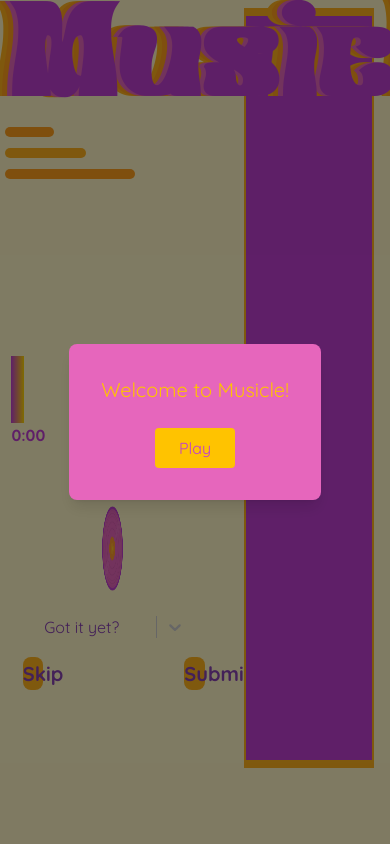
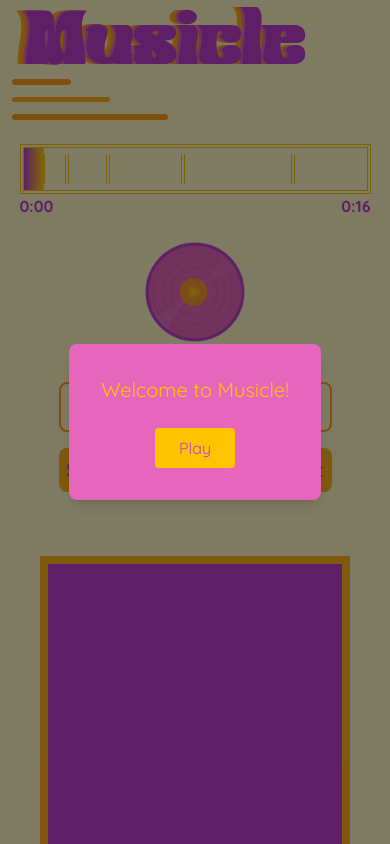
Before and after one commit to AshtonPulliam18/Musicle, a React (Vite) app: page / in a window 390 px wide. Built offline with nearby package versions, Linux system fonts and the light colour scheme; a web font is replaced by a local one.

Commit message:
After a long and painful process, the UI is finally mobile friendly and the record spins WOOOOO LETS GOOOO

```diff
--- a/package.json
+++ b/package.json
@@ -16,8 +16,10 @@
     "react": "^18.2.0",
     "react-bootstrap": "^2.10.2",
     "react-dom": "^18.2.0",
+    "react-responsive": "^10.0.0",
     "react-select": "^5.8.0",
     "react-spotify-web-playback-sdk": "^3.0.2",
+    "react-spring": "^9.7.3",
     "tailwindcss": "^3.4.3"
   },
   "devDependencies": {
--- a/src/App.jsx
+++ b/src/App.jsx
@@ -1,21 +1,24 @@
-import React, { useEffect, useState, useRef } from "react";
+import React, {useEffect, useState, useRef} from "react";
 import Musicboard from './components/Musicboard';
 import GuessEntry from './components/GuessEntry.jsx';
 import Musicbar from './components/Musicbar.jsx';
 import Logo from './components/Logo.jsx';
 import Authenticator from './components/Authenticator.jsx';
 import record from "./assets/record.png";
+import {useMediaQuery} from "react-responsive";
+import { useSpring, animated } from 'react-spring';
+
 
 const track = {
     id: "",
     name: "",
     album: {
         images: [
-            { url: "" }
+            {url: ""}
         ]
     },
     artists: [
-        { name: "" }
+        {name: ""}
     ]
 }
 
@@ -33,6 +36,18 @@ const App = () => {
     const [selectedTrack, setSelectedTrack] = useState(track);
     const [deviceId, setDeviceId] = useState("");
 
+    const playButtonRotation = useSpring({
+        from: {rotate: 0},
+        to: {rotate: playing ? 360 : 0},
+        loop: true,
+        config: {
+            duration: playing ? 3000 : 0,
+            easing: t => t,
+        }
+    })
+
+    const isBigScreen = useMediaQuery({query: '(min-width: 1000px)'});
+
     const progressRef = useRef(progress);
     progressRef.current = progress;
 
@@ -41,7 +56,7 @@ const App = () => {
     const client_secret = "22e12b8aebcd4479906de80c65c6e14b";
     const auth_endpoint = "https://accounts.spotify.com/authorize";
     const redirect = "http://localhost:5173/callback";
-    const scopes ="streaming user-read-email user-read-private user-read-playback-state user-modify-playback-state"
+    const scopes = "streaming user-read-email user-read-private user-read-playback-state user-modify-playback-state"
 
 
     const handleAuthenticated = () => {
@@ -62,8 +77,6 @@ const App = () => {
     }, []);
 
 
-
-
     useEffect(() => {
         if (token) {
 
@@ -77,38 +90,38 @@ const App = () => {
             window.onSpotifyWebPlaybackSDKReady = async () => {
                 const player = new window.Spotify.Player({
                     name: 'Web Playback SDK',
-                    getOAuthToken: cb => { cb(token); },
+                    getOAuthToken: cb => {
+                        cb(token);
+                    },
                     volume: 0.5
                 });
 
                 setPlayer(player);
 
-                player.addListener('ready', ({ device_id }) => {
+                player.addListener('ready', ({device_id}) => {
                     setDeviceId(device_id);
                     console.log('Ready with Device ID', device_id);
                 });
 
-                player.addListener('not_ready', ({ device_id }) => {
+                player.addListener('not_ready', ({device_id}) => {
                     console.log('Device ID has gone offline', device_id);
                 });
 
-                // player.addListener('player_state_changed', (state) => {
-                //     if (!state) {
-                //         return;
-                //     }
-                //     setTrack(state.track_window.current_track);
-                //     setPaused(state.paused);
-                //     player.getCurrentState().then(state => {
-                //         setActive(!!state);
-                //     });
-                // });
-
+                player.addListener('player_state_changed', (state) => {
+                    if (!state) {
+                        return;
+                    }
+                    setTrack(state.track_window.current_track);
+                    setPaused(state.paused);
+                    player.getCurrentState().then(state => {
+                        setActive(!!state);
+                    });
+                });
 
                 await player.connect();
             };
         }
     }, [token]);
-
 
     let numSkips = 5;
 
@@ -183,9 +196,7 @@ const App = () => {
     };
 
 
-
     const getPlaybackState = async () => {
-
         const response = await fetch('https://api.spotify.com/v1/me/player', {
             headers: {
                 Authorization: 'Bearer ' + token
@@ -195,37 +206,6 @@ const App = () => {
         // Return false indicating playback wasn't active on device
         if (response.status === 204) return false;
         return true;
-    };
-
-
-
-    const getRandomSongFromPlaylist = async (playlistId) => {
-        const response = await fetch(`https://api.spotify.com/v1/playlists/${playlistId}`, {
-            headers: {
-                Authorization: 'Bearer ' + token
-            }
-        });
-
-        const data = await response.json();
-
-        const randomIndex = Math.floor(Math.random() * (data["tracks"]["items"].length - 1));
-        const id = data["tracks"]["items"][randomIndex]["track"]["id"];
-        const name = data["tracks"]["items"][randomIndex]["track"]["name"];
-        const album = data["tracks"]["items"][randomIndex]["track"]["album"]["name"];
-
-        let artists = "";
-        for (let artist of data["tracks"]["items"][randomIndex]["track"]["artists"]) {
-            artists += artist["name"] + " ";
-        }
-
-        const selected =  {
-            id: id,
-            name: name,
-            album: album,
-            artists: artists,
-        };
-        console.log("Track retrieved: " + JSON.stringify(selected));
-        return selected;
     };
 
 
@@ -283,6 +263,35 @@ const App = () => {
         }
     };
 
+    const getRandomSongFromPlaylist = async (playlistId) => {
+        const response = await fetch(`https://api.spotify.com/v1/playlists/${playlistId}`, {
+            headers: {
+                Authorization: 'Bearer ' + token
+            }
+        });
+
+        const data = await response.json();
+
+        const randomIndex = Math.floor(Math.random() * (data["tracks"]["items"].length - 1));
+        const id = data["tracks"]["items"][randomIndex]["track"]["id"];
+        const name = data["tracks"]["items"][randomIndex]["track"]["name"];
+        const album = data["tracks"]["items"][randomIndex]["track"]["album"]["name"];
+
+        let artists = "";
+        for (let artist of data["tracks"]["items"][randomIndex]["track"]["artists"]) {
+            artists += artist["name"] + " ";
+        }
+
+        const selected =  {
+            id: id,
+            name: name,
+            album: album,
+            artists: artists,
+        };
+        console.log("Track retrieved: " + JSON.stringify(selected));
+        return selected;
+    };
+
 
     const handlePlay = async () => {
         if (!await getPlaybackState()) {
@@ -305,7 +314,6 @@ const App = () => {
             });
         }
     };
-
 
 
         useEffect(() => {
@@ -361,39 +369,66 @@ const App = () => {
             }
         };
 
+        const logo = () => (
+            <div className="w-[50%] h-[120px] md:h-[250px] flex flex-col gap-3">
+                <Logo/>
+                <div className="bg-darkOrange w-[30%] h-[10px] ml-[12px] rounded-md"/>
+                <div className="bg-lightOrange w-[50%] h-[10px] ml-[12px] rounded-md"/>
+                <div className="bg-darkOrange w-[80%] h-[10px] ml-[12px] rounded-md"/>
+            </div>
+        );
+
+        const playButton = () => (
+            <animated.div
+                style={{
+                    ...playButtonRotation,
+                }}
+                className="w-[100%] h-[100px] flex justify-center">
+                <img onClick={handlePlay} src={record} className="w-[100px] cursor-pointer"/>
+            </animated.div>
+        );
+
+        const musicBoard = () => (
+            <div className={"w-[100%] flex justify-center"}>
+                <Musicboard guesses={guesses}/>
+            </div>
+        );
+
+        const layout = () => {
+            if (isBigScreen) {
+                return (<div className={"flex flex-row w-screen h-screen"}>
+                    <div className={"grow"}>
+                        {logo()}
+                        <Musicbar progress={progress}/>
+                        {playButton()}
+                        <GuessEntry onAddGuess={handleAddGuess} onSkip={handleSkip} token={token}/>
+                    </div>
+                    <div className={"grow"}>
+                        {musicBoard()}
+                    </div>
+                </div>);
+            } else {
                 return (
-        <div className="h-screen w-screen bg-paleYellow grid grid-cols-12 grid-rows-10 overflow-hidden">
+                    <>
+                        {logo()}
+                        <Musicbar progress={progress}/>
+                        {playButton()}
+                        <GuessEntry onAddGuess={handleAddGuess} onSkip={handleSkip} token={token}/>
+                        {musicBoard()}
+                    </>
+                );
+            }
+        };
 
-            {/* Logo/title */}
-            <div className="row-span-3 col-span-5 grid grid-rows-12">
-                <Logo/>
-                <div className="bg-darkOrange row-start-7 w-[30%] h-[50%] ml-[3%] rounded-md"/>
-                <div className="bg-lightOrange row-start-8 w-[50%] h-[50%] ml-[3%] rounded-md"/>
-                <div className="bg-darkOrange row-start-9 w-[80%] h-[50%] ml-[3%] rounded-md"/>
-            </div>
-
+        return (
+            <div className={"min-h-screen h-screen w-screen bg-paleYellow flex"}>
+                <div className="flex grow flex-col justify-start items-start gap-6 overflow-auto">
                     <Authenticator onAuthenticate={handleAuthenticated} isEnabled={!isAuthenticated}/>
-             {/* Musicbar */}
-            <div className="row-start-5 row-span-2 col-span-7">
-                <Musicbar progress={progress} />
-            </div>
-
-            {/* Play Button */}
-            <div className="row-start-7 row-span-1 col-span-7 relative">
-                <img onClick={handlePlay} src={record} className="w-[9%] h-[100%] ml-[45%] cursor-pointer" />
-            </div>
-
-            {/* Guess Entry */}
-            <div className="row-start-8 row-span-3 col-span-7">
-                <GuessEntry onAddGuess={handleAddGuess} onSkip={handleSkip} token={token} />
-            </div>
-
-            {/* Musicboard */}
-            <div className="row-start-1 row-span-10 col-start-8 col-span-5">
-                <Musicboard guesses={guesses}/>
+                    {layout()}
                 </div>
             </div>
         );
-};
+
+}
 
 export default App;
--- a/src/components/Authenticator.jsx
+++ b/src/components/Authenticator.jsx
@@ -2,9 +2,6 @@ import React from 'react';
 
 const Authenticator = ({onAuthenticate, isEnabled}) => {
     if (!isEnabled) return null;
-
-
-
 
     return (
 
--- a/src/components/GuessEntry.jsx
+++ b/src/components/GuessEntry.jsx
@@ -3,15 +3,11 @@ import AsyncSelect from 'react-select/async';
 
 
 const GuessEntry = ({onAddGuess, onSkip, token}) => {
-    const [inputValue, setInputValue] = useState('');
+    const [inputValue, setInputValue] = useState(null);
 
     const handleSubmit = (e) => {
         e.preventDefault();
-        let v = inputValue.trim();
-        if (inputValue.trim() !== '') {
-            onAddGuess(inputValue);
-            setInputValue(''); // Clear input after submission
-        }
+        onAddGuess(inputValue);
     };
 
     const handleSkip = () => {
@@ -39,7 +35,14 @@ const GuessEntry = ({onAddGuess, onSkip, token}) => {
     };
 
     const formatOptionLabel = (data) => (
-        <div style={{display: 'flex', flexDirection: 'column', marginTop: '4px', marginBottom: '4px', backgroundColor: 'transparent', color: '#8742b0'}}>
+        <div style={{
+            display: 'flex',
+            flexDirection: 'column',
+            marginTop: '4px',
+            marginBottom: '4px',
+            backgroundColor: 'transparent',
+            color: '#8742b0'
+        }}>
             <div>{data.name}</div>
             <div style={{fontSize: '12px'}}>
                 {data.artist}
@@ -48,9 +51,9 @@ const GuessEntry = ({onAddGuess, onSkip, token}) => {
     );
 
     return (
-        <div className={"h-[100%] w-[100%]"}>
+        <div className={"w-[100%] flex flex-col justify-center items-center gap-4 mt-4"}>
             <div
-                className="h-[20%] w-[70%] mt-[5%] ml-[15%] sm:border-[2px] md:border-[4px] lg:border-[6px] border-darkOrange flex items-center justify-center rounded-lg">
+                className="h-[50px] w-[70%] border-[2px] md:border-[4px] border-darkOrange flex items-center justify-center rounded-lg">
                 <AsyncSelect
                     defaultValue={null}
                     onChange={value => {
@@ -88,13 +91,13 @@ const GuessEntry = ({onAddGuess, onSkip, token}) => {
                 />
             </div>
 
-            <div className={"inline flex"}>
+            <div className={"flex flex-row justify-between w-[70%]"}>
                 <button
-                    className={"ml-[10%] mt-[2%] h-[3%] w-[9%] py-[1%] sm:border-[1px] md:border-[2px] lg:border-[3px] border-lightYellow bg-lightOrange font-sand font-bold text-darkPurple text-xl rounded-lg"}
+                    className={"p-2 sm:border-[2px] md:border-[2px] lg:border-[3px] border-lightYellow bg-lightOrange font-sand font-bold text-darkPurple text-xl rounded-lg"}
                     type="button" onClick={handleSkip}>Skip
                 </button>
                 <button
-                    className={"ml-[62%] mt-[2%] h-[3%] w-[9%] py-[1%] sm:border-[1px] md:border-[2px] lg:border-[3px] border-lightYellow bg-lightOrange font-sand font-bold text-darkPurple text-xl rounded-lg"}
+                    className={" p-2 sm:border-[1px] md:border-[2px] lg:border-[3px] border-lightYellow bg-lightOrange font-sand font-bold text-darkPurple text-xl rounded-lg"}
                     type="button" onClick={handleSubmit}>Submit
                 </button>
             </div>
--- a/src/components/Logo.jsx
+++ b/src/components/Logo.jsx
@@ -2,16 +2,16 @@ import React from 'react';
 
 const Logo = () => {
     return (
-        <div className="relative ml-[5%] mt-[2%]">
+        <div className="h-[100px] ml-[24px] mt-[12px]">
             <div className="relative">
                 <span
-                className="absolute text-9xl font-klemer font-bold text-lightOrange top-0 left-0 transform translate-x-[-3%]">Musicle</span>
+                className="absolute text-7xl md:text-9xl font-klemer font-bold text-lightOrange top-0 left-0 transform translate-x-[-3%]">Musicle</span>
                 <span
-                className="absolute text-9xl font-klemer font-bold text-darkOrange top-0 left-0 transform translate-x-[-2%]">Musicle</span>
+                className="absolute text-7xl md:text-9xl font-klemer font-bold text-darkOrange top-0 left-0 transform translate-x-[-2%]">Musicle</span>
                 <span
-                className="absolute text-9xl font-klemer font-bold text-lightPink top-0 left-0 transform translate-x-[-1%]">Musicle</span>
+                className="absolute text-7xl md:text-9xl font-klemer font-bold text-lightPink top-0 left-0 transform translate-x-[-1%]">Musicle</span>
                 <span
-                className="absolute text-9xl font-klemer font-bold text-darkPink top-0 left-0">Musicle</span>
+                className="absolute text-7xl md:text-9xl font-klemer font-bold text-darkPink top-0 left-0">Musicle</span>
             </div>
         </div>
     );
--- a/src/components/Musicbar.jsx
+++ b/src/components/Musicbar.jsx
@@ -1,37 +1,33 @@
-import React, { useEffect, useState } from "react";
+import React, {useEffect, useState} from "react";
 
 
 const Musicbar = ({progress}) => {
 
-
     let progressBar = `h-[100%] bg-gradient-to-r from-darkPink to-lightYellow absolute top-0 left-0 z-0`;
 
-
-
-
-
     return (
-        <div className="h-[100%] w-[100%] relative">
+        <div className="w-[100%] flex flex-col items-center">
             <div
-                className="h-[40%] w-[90%] mt-[8%] ml-[5%] sm:border-[2px] md:border-[4px] lg:border-[6px] border-darkYellow border-double flex items-center relative"> {/* Make this relative too */}
-
+                className="h-[50px] w-[90%] border-[4px] md:border-[4px] lg:border-[6px] border-darkYellow border-double flex items-center relative"> {/* Make this relative too */}
                 <div
-                    className="h-[70%] w-[2%] ml-[5%] bg-transparent border-0 sm:border-l-[2px] md:border-l-[4px] lg:border-l-[6px]  border-double border-darkYellow z-10 "/>
+                    className="h-[70%] w-[2%] ml-[5%] bg-transparent border-0 border-l-[4px] md:border-l-[4px] lg:border-l-[6px]  border-double border-darkYellow z-10 "/>
                 <div
-                    className="h-[70%] w-[2%] ml-[5%] bg-transparent border-0 sm:border-l-[2px] md:border-l-[4px] lg:border-l-[6px] border-double border-darkYellow z-10 "/>
+                    className="h-[70%] w-[2%] ml-[5%] bg-transparent border-0 border-l-[4px] md:border-l-[4px] lg:border-l-[6px] border-double border-darkYellow z-10 "/>
                 <div
-                    className="h-[70%] w-[2%] ml-[10%] bg-transparent border-0 sm:border-l-[2px] md:border-l-[4px] lg:border-l-[6px] border-double border-darkYellow z-10 "/>
+                    className="h-[70%] w-[2%] ml-[10%] bg-transparent border-0 border-l-[4px] md:border-l-[4px] lg:border-l-[6px] border-double border-darkYellow z-10 "/>
                 <div
-                    className="h-[70%] w-[2%] ml-[20%] bg-transparent border-0 sm:border-l-[2px] md:border-l-[4px] lg:border-l-[6px] border-double border-darkYellow z-10"/>
+                    className="h-[70%] w-[2%] ml-[20%] bg-transparent border-0 border-l-[4px] md:border-l-[4px] lg:border-l-[6px] border-double border-darkYellow z-10"/>
                 <div
-                    className="h-[70%] w-[2%] ml-[30%] bg-transparent border-0 sm:border-l-[2px] md:border-l-[4px] lg:border-l-[6px] border-double border-darkYellow z-10"/>
+                    className="h-[70%] w-[2%] ml-[30%] bg-transparent border-0 border-l-[4px] md:border-l-[4px] lg:border-l-[6px] border-double border-darkYellow z-10"/>
 
                 <div
                     className={progressBar} style={{width: `${progress}%`}}/>
 
             </div>
-            <span className={"font-sand font-bold text-darkPink ml-[5%]"}>0:00</span>
-            <span className={"font-sand font-bold text-darkPink ml-[83%]"}>0:16</span>
+            <div className={"flex flex-row justify-between w-[90%]"}>
+                <span className={"font-sand font-bold text-darkPink"}>0:00</span>
+                <span className={"font-sand font-bold text-darkPink"}>0:16</span>
+            </div>
         </div>
     );
 };
--- a/src/components/Musicboard.jsx
+++ b/src/components/Musicboard.jsx
@@ -28,16 +28,12 @@ const generateGuesses = (num) => {
 
 const Musicboard = ({ guesses }) => {
 
-
-
     return (
-        <div className={"h-[90%] w-[80%] mt-[5%] ml-[10%] bg-lightOrange border-solid sm:border-[3px] md:border-[6px] lg:border-[9px] border-darkOrange flex items-center justify-center"}>
-            <div className={"h-[98%] w-[97%] bg-darkPink border-solid sm:border-[3px] md:border-[6px] lg:border-[9px] border-lightPink"}>
-
-
-                <div className="h-[100%] w-[100%] grid grid-rows-5">
+        <div className={"w-[90%] min-h-[800px] m-[40px] bg-lightOrange sm:border-[3px] md:border-[6px] lg:border-[9px] border-darkOrange flex items-center justify-center p-2"}>
+            <div className={"h-[100%] w-[100%] bg-darkPink border-solid sm:border-[3px] md:border-[6px] lg:border-[9px] border-lightPink"}>
+                <div className="h-[100%] w-[100%] flex flex-col">
                     {guesses.map((guess, i) => (
-                        <div key={i} className="flex items-center justify-center">
+                        <div key={i} className="flex items-center justify-center h-[120px]">
                             <Guess index={guess.index} status={guess.status} title={guess.title} />
                         </div>
                     ))}
```
Also changed, not shown: src/components/Guess.jsx (+4 -4 lines), 1 other file (tests, documents, lock files or other folders). Lines whose indentation alone changed are shown as unchanged.
